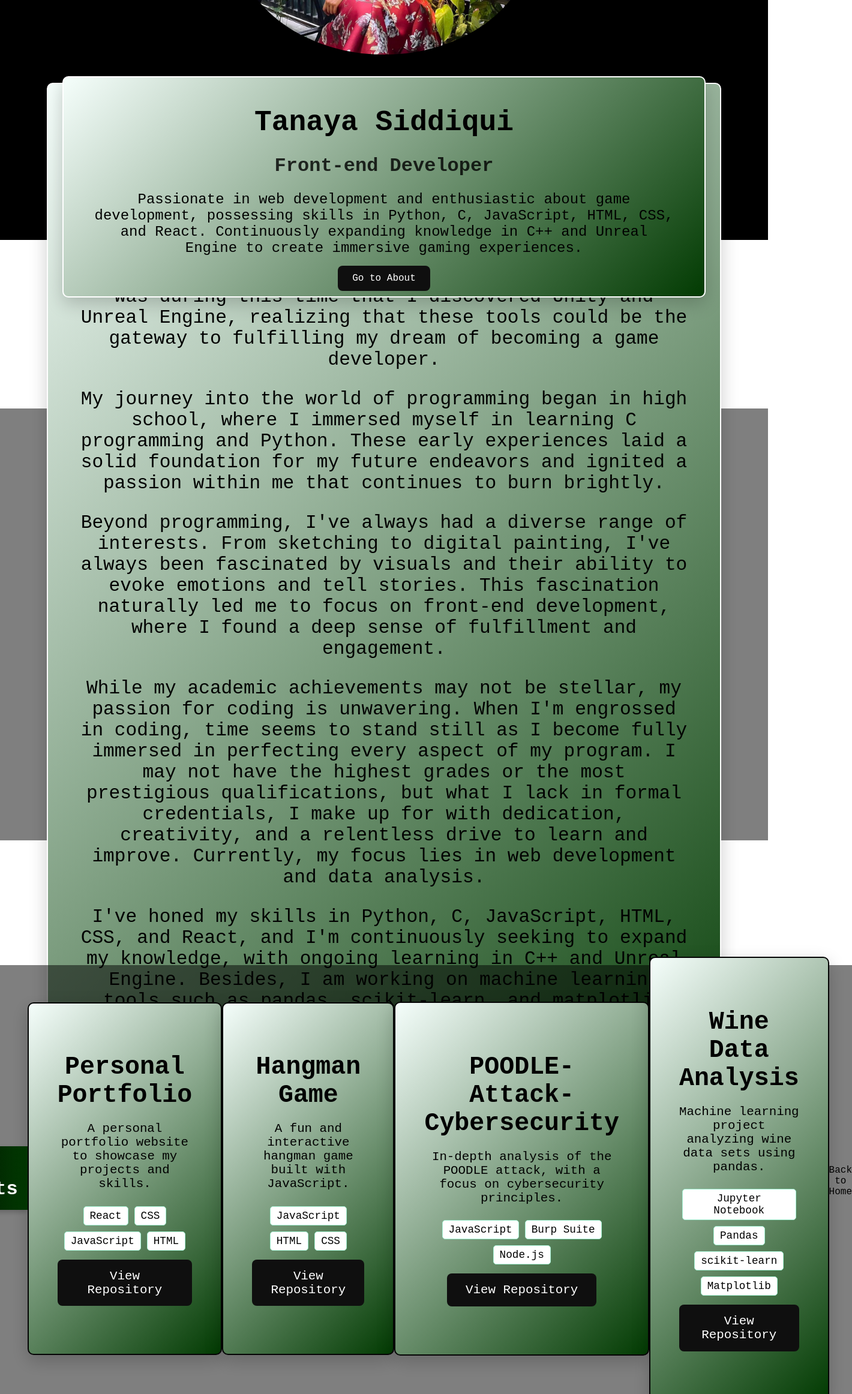
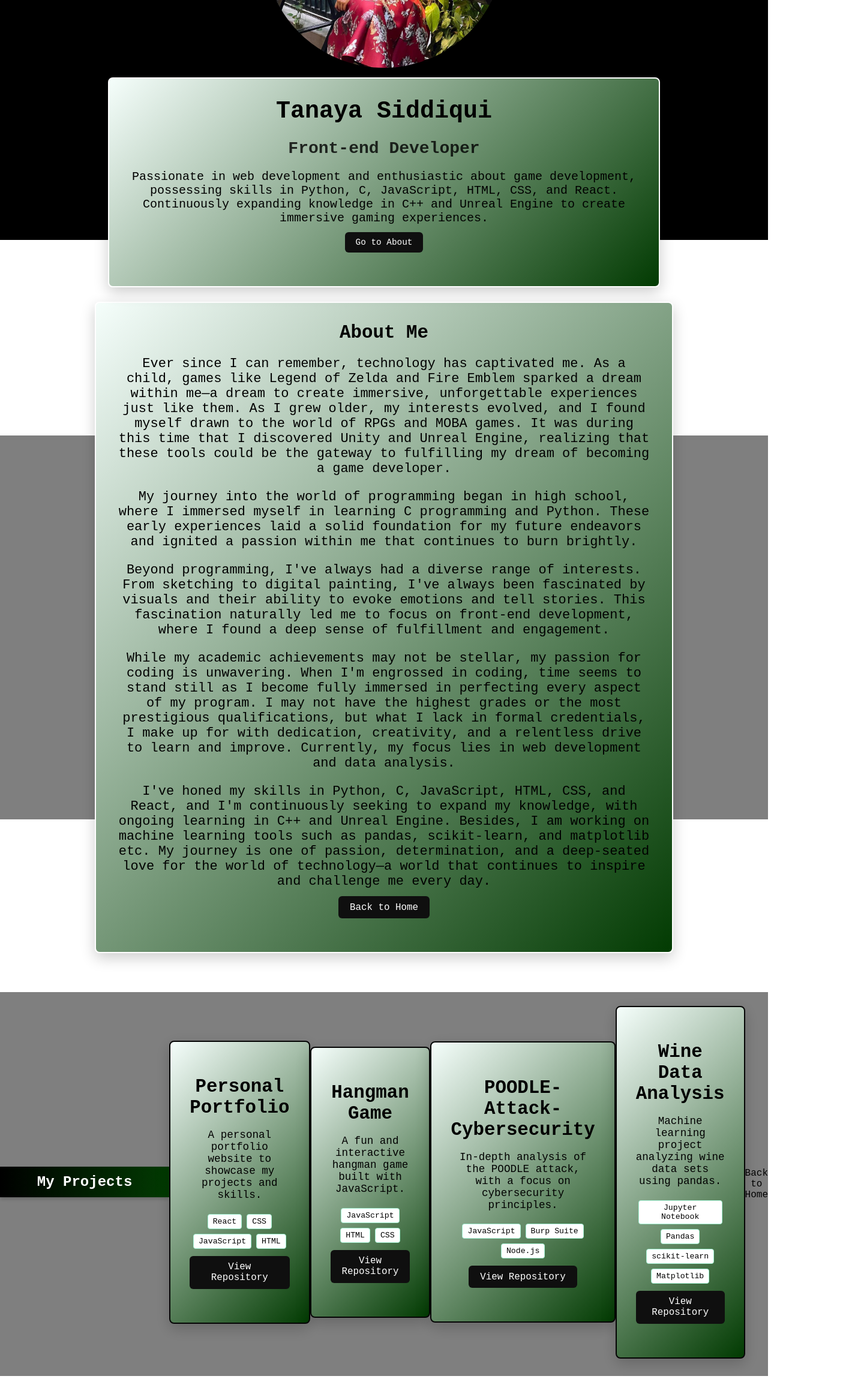
Before and after one commit to tsiddiqui363/portfolio, a React (Create React App) app: page / in a window 1280 px wide. Shown: the part 400-2724 px from the top of the page at 60% size, 1420 px wide, since content can reach past the window. Built offline with nearby package versions, Linux system fonts and the light colour scheme.

Commit message:
Spacing issue

```diff
--- a/src/components/Navbar.css
+++ b/src/components/Navbar.css
@@ -1,6 +1,6 @@
 /* Navbar.css */
 .navbar {
-    background: #333;
+    background: #002107;
     color: #fff;
     display: flex;
     justify-content: space-between;
@@ -37,7 +37,7 @@
   }
 
   .nav-links li a:hover {
-    color: #61dafb;
+    color: #00381a;
   }
 
   /* Responsive nav links or hamburger menu styling... */
--- a/src/components/pages/About.module.css
+++ b/src/components/pages/About.module.css
@@ -3,56 +3,57 @@
     display: flex;
     justify-content: center;
     align-items: center;
-    height: 90vh;
-    background: rgba(0, 0, 0, 0.5); /* Set a transparent black background */
+    height: 80vh; /* Reduced height */
+    background: rgba(0, 0, 0, 0.5);
     position: relative;
     z-index: 0;
-    margin-top: -30px; /* Adjust the margin to reduce the gap */
+    margin-top: -20px; /* Reduced margin */
     font-family: 'VT323', monospace;
 }
 
 .contentBox {
-    width: 80%; /* Increase the width of the content box */
-    min-height: 150px; /* Increase the minimum height */
-    padding: 3rem;
-    border-radius: 10px;
+    width: 70%; /* Reduced width */
+    min-height: 120px; /* Reduced height */
+    padding: 2rem; /* Reduced padding */
+    border-radius: 8px; /* Reduced border radius */
     border: 2px solid #ffffff;
-    box-shadow: 0 10px 30px rgba(0, 0, 0, 0.2);
+    box-shadow: 0 8px 24px rgba(0, 0, 0, 0.2);
     text-align: center;
     position: relative;
     z-index: 1;
     transition: transform 0.3s ease, box-shadow 0.3s ease;
     background: linear-gradient(135deg, #f5fefb, #023b02);
-    font-size: 1.3em; /* Increase the font size */
+    font-size: 1.1em; /* Reduced font size */
 }
 
 .contentBox:hover {
-    transform: translateY(-5px);
-    box-shadow: 0 15px 35px rgba(204, 1, 52, 0.794);
+    transform: translateY(-4px); /* Reduced transformation */
+    box-shadow: 0 12px 28px rgba(204, 1, 52, 0.794);
 }
 
 .contentBox h1 {
     margin: 0;
-    font-size: 2em;
-    margin-bottom: 0.3rem;
+    font-size: 1.75em; /* Reduced font size */
+    margin-bottom: 0.25rem; /* Reduced margin */
 }
 
 .contentBox p {
-    font-size: 1.5em;
-    margin-bottom: 1rem;
+    font-size: 1.25em; /* Reduced font size */
+    margin-bottom: 0.8rem; /* Reduced margin */
 }
 
 .contentBox a {
     display: inline-block;
-    padding: 0.75em 1.5em; /* Larger button */
-    background-color: #0f0f0f; /* Button background color */
-    color: white; /* Button text color */
-    border-radius: 8px; /* Rounded button */
-    font-size: 1em; /* Adjust button font size if needed */
-    text-decoration: none; /* Removes underline */
-    transition: background-color 0.3s ease; /* Smooth background color transition */
-    margin-bottom: 2rem; /* Adjust the margin bottom as needed */
+    padding: 0.6em 1.2em; /* Reduced padding */
+    background-color: #0f0f0f;
+    color: white;
+    border-radius: 6px; /* Reduced border radius */
+    font-size: 0.9em; /* Reduced font size */
+    text-decoration: none;
+    transition: background-color 0.3s ease;
+    margin-bottom: 1.5rem; /* Reduced margin */
 }
 
 .contentBox a:hover {
-    background-color: #620f20;}
+    background-color: #620f20;
+}
--- a/src/components/pages/Home.module.css
+++ b/src/components/pages/Home.module.css
@@ -1,27 +1,26 @@
-
 /* Home.module.css */
 .profilePicContainer {
-  width: 500px; /* Set the desired size of your profile image */
-  height: 500px; /* This should be equal to the width for a circle */
-  border-radius: 50%; /* This will make it round */
-  overflow: hidden; /* This will clip the image to the boundary of the border-radius */
+  width: 400px; /* Reduced size */
+  height: 400px; /* Reduced size */
+  border-radius: 50%;
+  overflow: hidden;
   box-shadow: 0 4px 8px rgba(0, 0, 0, 0.3);
-  margin-bottom: 100px; /* Adjust space between the image and the content box */
+  margin-bottom: 80px; /* Reduced space */
   z-index: 2;
-  position: relative; /* Ensures the stacking context for z-index */
-  align-self: center; /* This will center the container in the flex parent */
-  transition: transform 0.3s ease, box-shadow 0.3s ease; /* Smooth transition for scale and shadow */
+  position: relative;
+  align-self: center;
+  transition: transform 0.3s ease, box-shadow 0.3s ease;
 }
 
 .profilePicContainer:hover {
-  transform: scale(1.1); /* Slightly increase the size of the container */
-  box-shadow: 0 12px 24px rgba(95, 1, 1, 0.794);; /* Slightly increase the shadow size */
+  transform: scale(1.1);
+  box-shadow: 0 12px 24px rgba(95, 1, 1, 0.794);
 }
 
 .profilePic {
   width: 100%;
   height: 100%;
-  object-fit: cover; /* Ensures the image covers the container without stretching */
+  object-fit: cover;
 }
 
 .homeSection {
@@ -32,19 +31,19 @@
   height: 100vh;
   padding: 2rem;
   color: #000000;
-  text-align: center; /* Center align the text for all child elements */
+  text-align: center;
   font-family: 'VT323', monospace;
 }
 
 .contentBox {
   margin-top: -64px;
-  width: 80%;
+  width: 70%; /* Reduced width */
   background: linear-gradient(135deg, #f5fefb, #023b02);
-  min-height: 100px; /* minimum height for the content box */
-  padding: 3rem;
-  border-radius: 10px;
+  min-height: 80px; /* Reduced height */
+  padding: 2rem; /* Reduced padding */
+  border-radius: 8px; /* Reduced border radius */
   border: 2px solid #ffffff;
-  box-shadow: 0 10px 30px rgba(0, 0, 0, 0.2);
+  box-shadow: 0 8px 24px rgba(0, 0, 0, 0.2);
   text-align: center;
   position: relative;
   z-index: 1;
@@ -54,38 +53,38 @@
 
 .contentBox:hover {
   transform: translateY(-5px);
-  box-shadow: 0 15px 35px rgba(204, 1, 52, 0.794);
+  box-shadow: 0 12px 28px rgba(204, 1, 52, 0.794);
 }
 
 .contentBox h1 {
   margin: 0;
-  font-size: 3em; /* Larger font size */
-  margin-bottom: 0.5rem; /* Adjust spacing */
+  font-size: 2.5em; /* Reduced font size */
+  margin-bottom: 0.4rem; /* Reduced spacing */
 }
 
 .contentBox h2 {
-  font-size: 2em; /* Larger font size */
-  opacity: 0.8; /* Slightly transparent for visual hierarchy */
-  margin-bottom: 0.5rem; /* Adjust spacing */
+  font-size: 1.75em; /* Reduced font size */
+  opacity: 0.8;
+  margin-bottom: 0.4rem; /* Reduced spacing */
 }
 
 .contentBox p {
-  font-size: 1.5em; /* Slightly larger font size */
-  margin-bottom: 1rem; /* Adjust spacing */
+  font-size: 1.25em; /* Reduced font size */
+  margin-bottom: 0.8rem; /* Reduced spacing */
 }
 
 .aboutLink {
   display: inline-block;
-  padding: 0.75em 1.5em; /* Larger button */
-  background-color: #0f0f0f; /* Button background color */
-  color: white; /* Button text color */
-  border-radius: 8px; /* Rounded button */
-  font-size: 1em; /* Adjust button font size if needed */
-  text-decoration: none; /* Removes underline */
-  transition: background-color 0.3s ease; /* Smooth background color transition */
-  margin-bottom: 2rem; /* Adjust the margin bottom as needed */
+  padding: 0.6em 1.2em; /* Reduced padding */
+  background-color: #0f0f0f;
+  color: white;
+  border-radius: 6px; /* Reduced border radius */
+  font-size: 0.9em; /* Reduced font size */
+  text-decoration: none;
+  transition: background-color 0.3s ease;
+  margin-bottom: 1.5rem; /* Reduced margin */
 }
 
 .aboutLink:hover {
-  background-color: #620f20; /* Button hover state */
+  background-color: #620f20;
 }
--- a/src/components/pages/Projects.module.css
+++ b/src/components/pages/Projects.module.css
@@ -1,100 +1,94 @@
 /* Projects.module.css */
 .projectTitle {
-    width: 100%; /* Make the title box full width */
-    padding: 1rem; /* Add some padding inside the title box */
-    text-align: center; /* Center the title text */
-    background: linear-gradient(
-      to right,
-      #000000, /* Start with black */
-      #023b02  /* Transition to green */
-    ); /* Apply a gradient background */
-    color: #ffffff; /* Set the text color to white */
-    margin-bottom: 2rem; /* Add some space below the title box */
-    font-size: 2em; /* Set a larger font size for the title */
-    box-shadow: 0 4px 8px rgba(0, 0, 0, 0.2); /* Optional: add a shadow for depth */
+  width: 100%;
+  padding: 0.75rem; /* Reduced padding */
+  text-align: center;
+  background: linear-gradient(to right, #000000, #023b02);
+  color: #ffffff;
+  margin-bottom: 1.5rem; /* Reduced margin */
+  font-size: 1.5em; /* Reduced font size */
+  box-shadow: 0 3px 6px rgba(0, 0, 0, 0.2);
 }
 
 .section {
   display: flex;
   justify-content: flex-start;
   align-items: center;
-    height: 90vh;
-    background: rgba(0, 0, 0, 0.5); /* Transparent black background */
+  height: 80vh; /* Reduced height */
+  background: rgba(0, 0, 0, 0.5);
   position: relative;
   z-index: 0;
-    margin-top: -30px; /* Adjust the margin to reduce the gap */
-    font-family: 'VT323', monospace; /* Ensure you have imported this font */
+  margin-top: -20px; /* Reduced margin */
+  font-family: 'VT323', monospace;
 }
 
-
-  /* Container for the project cards to manage layout */
 .projectsContainer {
   display: flex;
   flex-wrap: wrap;
   justify-content: center;
-    gap: 20px; /* Adjust the gap as needed */
+  gap: 15px; /* Reduced gap */
 }
 
 .projectCard {
-    width: 80%;
-    min-height: 150px;
-    padding: 3rem;
-    border-radius: 10px;
+  width: 70%; /* Reduced width */
+  min-height: 120px; /* Reduced height */
+  padding: 2rem; /* Reduced padding */
+  border-radius: 8px; /* Reduced border radius */
   border: 2px solid #040404;
-    box-shadow: 0 10px 30px rgba(0, 0, 0, 0.2);
+  box-shadow: 0 8px 24px rgba(0, 0, 0, 0.2);
   text-align: center;
   position: relative;
   z-index: 1;
   transition: transform 0.3s ease, box-shadow 0.3s ease;
-    background: linear-gradient(135deg, #f5fefb, #023b02); /* Green gradient background */
-    font-size: 1.3em;
-    margin-bottom: 0.5rem; /* Set a standard bottom margin */
+  background: linear-gradient(135deg, #f5fefb, #023b02);
+  font-size: 1.1em; /* Reduced font size */
+  margin-bottom: 0.4rem; /* Reduced margin */
 }
 
 .largeCard {
-    flex: 0 0 60%; /* larger card taking up more space */
+  flex: 0 0 55%; /* Adjusted size */
 }
 
 .smallCard {
-    flex: 0 0 30%; /* smaller card taking up less space */
+  flex: 0 0 25%; /* Adjusted size */
 }
 
 .projectCard:hover {
-    transform: translateY(-5px);
-    box-shadow: 0 15px 35px rgba(204, 1, 52, 0.794);
+  transform: translateY(-4px); /* Reduced transformation */
+  box-shadow: 0 12px 28px rgba(204, 1, 52, 0.794);
 }
 
 .projectCard h2 {
-    font-size: 2em; /* Title font size */
-    color: #000000; /* Title color */
-    margin-bottom: 0.3rem;
+  font-size: 1.75em; /* Reduced font size */
+  color: #000000;
+  margin-bottom: 0.25rem; /* Reduced margin */
 }
 
 .toolsList {
-    margin: 10px 0;
+  margin: 8px 0; /* Reduced margin */
 }
 
 .tool {
   display: inline-block;
   background: #ffffff;
   color: #000000;
-    border-radius: 5px;
-    padding: 5px 10px;
-    margin: 5px;
-    font-size: 0.85em;
+  border-radius: 4px; /* Reduced border radius */
+  padding: 4px 8px; /* Reduced padding */
+  margin: 4px; /* Reduced margin */
+  font-size: 0.75em; /* Reduced font size */
   border: 1px solid #a2f0d2;
 }
 
 .repoLink {
   display: inline-block;
-    padding: 0.75em 1.5em;
+  padding: 0.6em 1.2em; /* Reduced padding */
   background-color: #0f0f0f;
   color: white;
-    border-radius: 8px;
-    font-size: 1em;
+  border-radius: 6px; /* Reduced border radius */
+  font-size: 0.9em; /* Reduced font size */
   text-decoration: none;
   transition: background-color 0.3s ease;
-    margin-bottom: 2rem;
+  margin-bottom: 1.5rem; /* Reduced margin */
 }
 
 .repoLink:hover {
@@ -103,6 +97,6 @@
 
 @media (min-width: 768px) {
   .projectCard {
-      width: 60%; /* Adjust card width for larger screens */
+    width: 50%; /* Further reduced width for larger screens */
   }
 }
```
Lines whose indentation alone changed are shown as unchanged.
